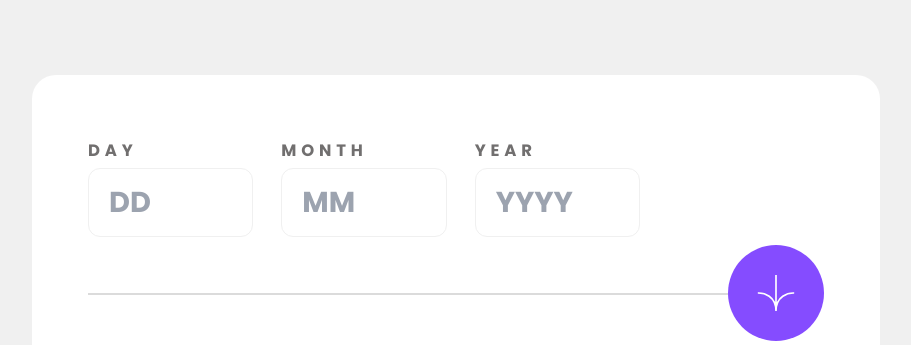
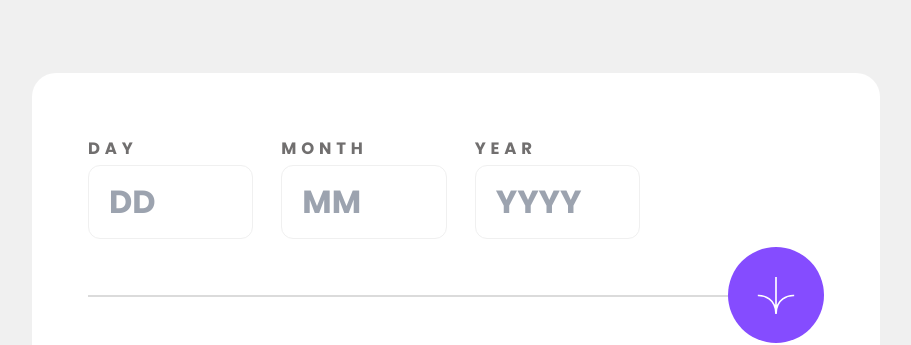
Before and after one commit to ArthurWiliams/age-calculator, a website built with Parcel: page src/index.html in a window 1280 px wide. Shown: the top 345 px of the page, without its empty margins (184-1095 px from the left). Built offline with nearby package versions, Linux system fonts and the light colour scheme.

Commit message:
Increase input font-size

```diff
--- a/src/index.html
+++ b/src/index.html
@@ -35,7 +35,7 @@
               >day</label
             >
             <input
-              class="focus:border-purple outline-none w-full px-5 py-3 mb-1 rounded-xl text-[1.8rem] border-[1px] border-off-white font-bold text-off-black"
+              class="focus:border-purple outline-none w-full px-5 py-3 mb-1 rounded-xl text-3xl/none border-[1px] border-off-white font-bold text-off-black"
               type="text"
               name="day"
               id="day-field"
@@ -53,7 +53,7 @@
               >month</label
             >
             <input
-              class="focus:border-purple outline-none w-full px-5 py-3 mb-1 rounded-xl text-[1.8rem] border-[1px] border-off-white font-bold text-off-black"
+              class="focus:border-purple outline-none w-full px-5 py-3 mb-1 rounded-xl text-3xl/none border-[1px] border-off-white font-bold text-off-black"
               type="text"
               name="month"
               id="month-field"
@@ -71,7 +71,7 @@
               >year</label
             >
             <input
-              class="focus:border-purple outline-none w-full px-5 py-3 mb-1 rounded-xl text-[1.8rem] border-[1px] border-off-white font-bold text-off-black"
+              class="focus:border-purple outline-none w-full px-5 py-3 mb-1 rounded-xl text-3xl/none border-[1px] border-off-white font-bold text-off-black"
               type="text"
               name="year"
               id="year-field"
```
